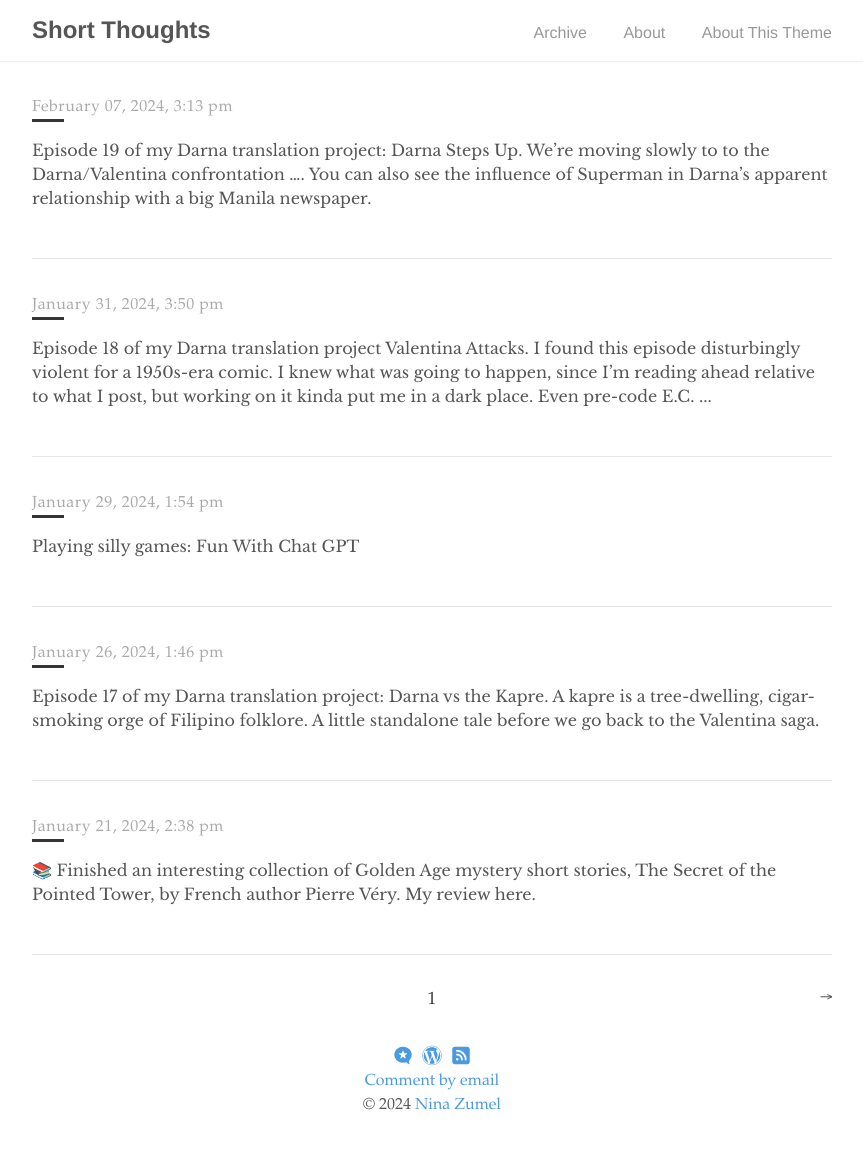
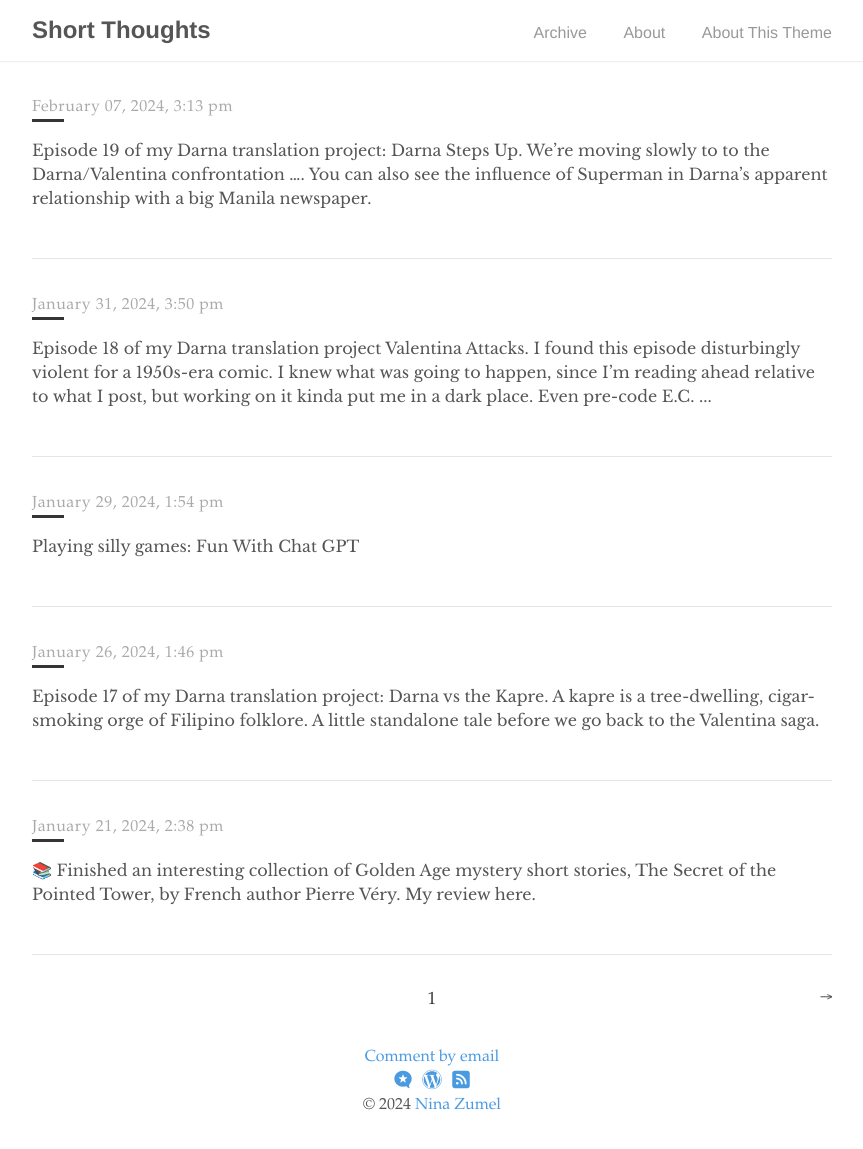
Before and after one commit to NinaZumel/short_thoughts, a Jekyll site: the page built from index.html, in a window 1280 px wide. Shown: the whole page, without its empty margins (208-1071 px from the left). Built offline with Jekyll 4.4.1, drawn with Linux system fonts in a browser that asks for light colours; nearby versions of some CDN libraries; the list of posts is cut into pages by our own code.

Commit message:
move comment link to top of footer

```diff
--- a/_includes/footer.html
+++ b/_includes/footer.html
@@ -1,4 +1,8 @@
 <footer>
+  <div class="copy">
+    <a href="mailto:nzumel@win-vector.com?subject=Comment%20from%20Short%20Thoughts">Comment by email</a>
+  </span>
+
   <div class="social-wrapper">
     {% if site.footer.links %}
       {% for link in site.footer.links %}
@@ -16,10 +20,6 @@
   </div>
 
   <div class="copy">
-    <a href="mailto:nzumel@win-vector.com?subject=Comment%20from%20Short%20Thoughts">Comment by email</a>
-  </span>
-
-  <div class="copy">
     &copy; <time datetime="{{ site.time }}">{{ site.time | date: '%Y' }}</time> <a href="https://ninazumel.com/">{{ site.author.name }}</a>
   </span>
 </footer>
```
